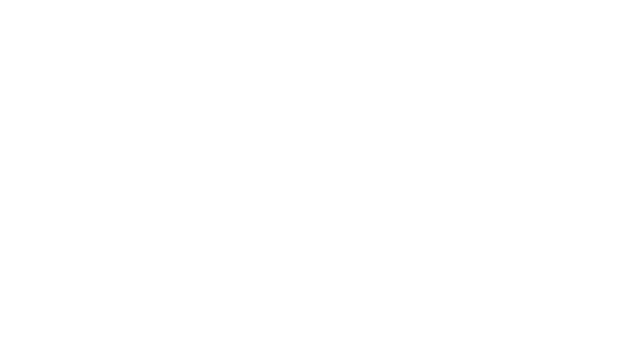
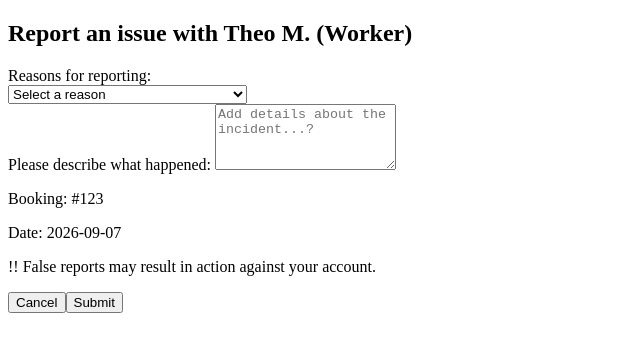
Before and after one commit to nonhlanhlakunene/lca-yenza-frontend, a Vue app: page /report-test in a window 1280 px wide. Before the commit this address had no page. Shown: the top 352 px of the page, without its empty margins (0-640 px from the left). Built offline with nearby package versions, Linux system fonts and the light colour scheme.

Commit message:
Built report popup structure and content

```diff
--- /dev/null
+++ b/src/components/ReportPopup.vue
@@ -0,0 +1,52 @@
+<template>
+    <div class="n-reportCard">
+
+        <div class="n-header">
+            <h2>Report an issue with Theo M. (Worker)</h2>
+        </div>
+
+        <div class="form-group">
+            <label for="reasons">Reasons for reporting:</label> <br>
+            <select name="reasons" id="reasons">
+                <option value="">Select a reason</option>
+                <option value="behavior">Inappropriate behavior / Harassment</option>
+                <option value="no-show">No-show</option>
+                <option value="communication">Poor Communication</option>
+                <option value="safety">Safety Concern</option>
+                <option value="scam">Scam or fraud attempt</option>
+                <option value="unprofessional">Unprofessional</option>
+                <option value="Other">Other</option>
+            </select>
+
+        </div>
+
+        <div class="description-text">
+            <label for="message">Please describe what happened: </label>
+            <textarea
+            id="message"
+            name="message"
+            rows="4"
+            placeholder="Add details about the incident...?"
+            ></textarea>
+        </div>
+
+        <div class="booking-info">
+            <p>Booking: #123</p>
+            <p>Date: 2026-09-07</p>
+        </div>
+
+        <div class="warning">
+            <p>!! False reports may result in action against your account.</p>
+        </div>
+
+        <div class="n-buttons">
+          <button class="cancel-button" type="button">Cancel</button>
+          <button class="submit-button" type="button">Submit</button>
+        </div>
+    </div>
+</template>
+
+
+<script></script>
+
+<style></style>
--- a/src/router/index.js
+++ b/src/router/index.js
@@ -8,6 +8,13 @@
       path: '/contact',
       name: 'contact',
       component: () => import('../views/ContactView.vue'),
+    },
+
+    // Temp testing report popup route
+    {
+      path:'/report-test',
+      name: 'report-test',
+      component: () => import ('../components/ReportPopup.vue'),
     }
   ],
 })
```
Also changed, not shown: src/assets/image-of-woman-with-headphone-and-laptop.jpg (deleted).
